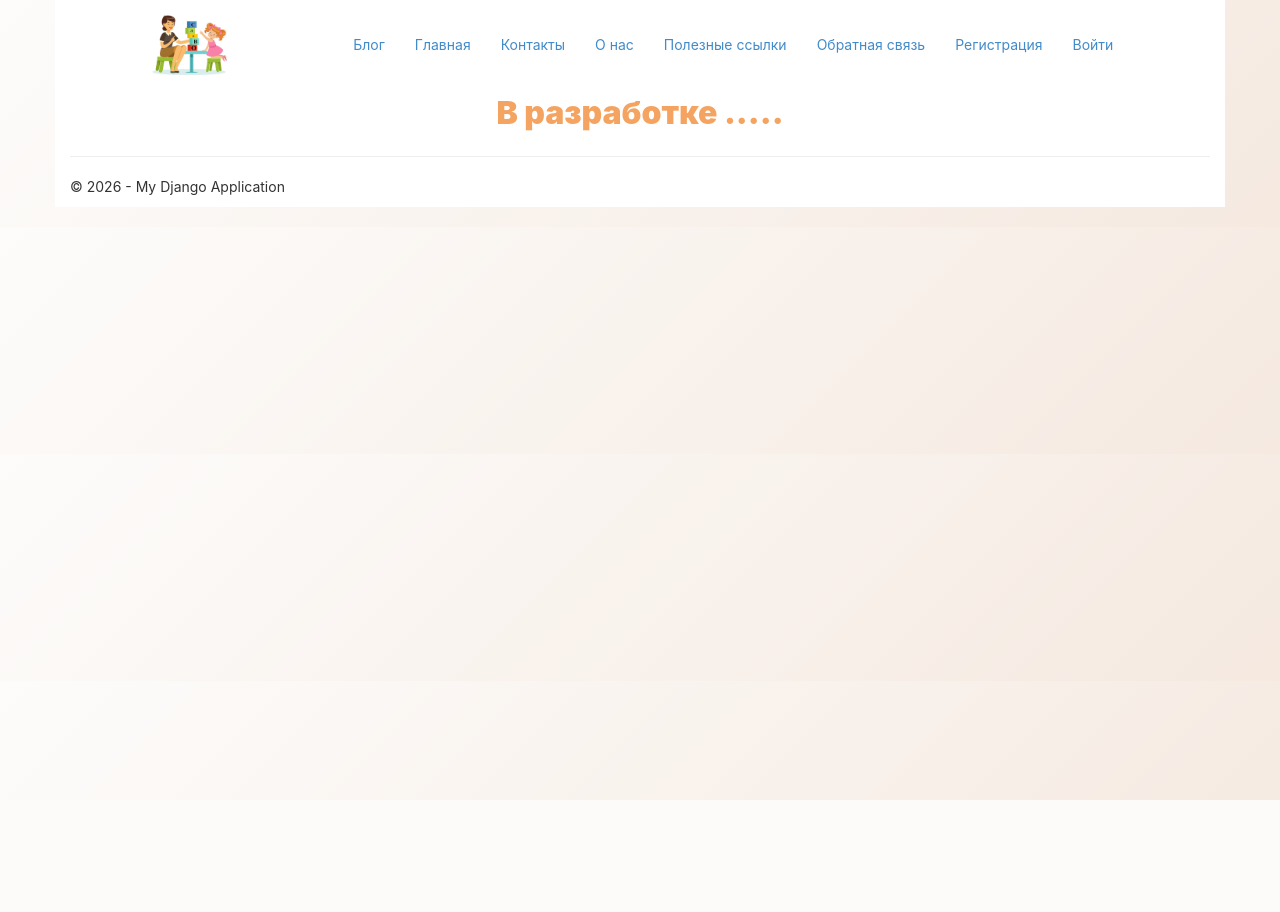
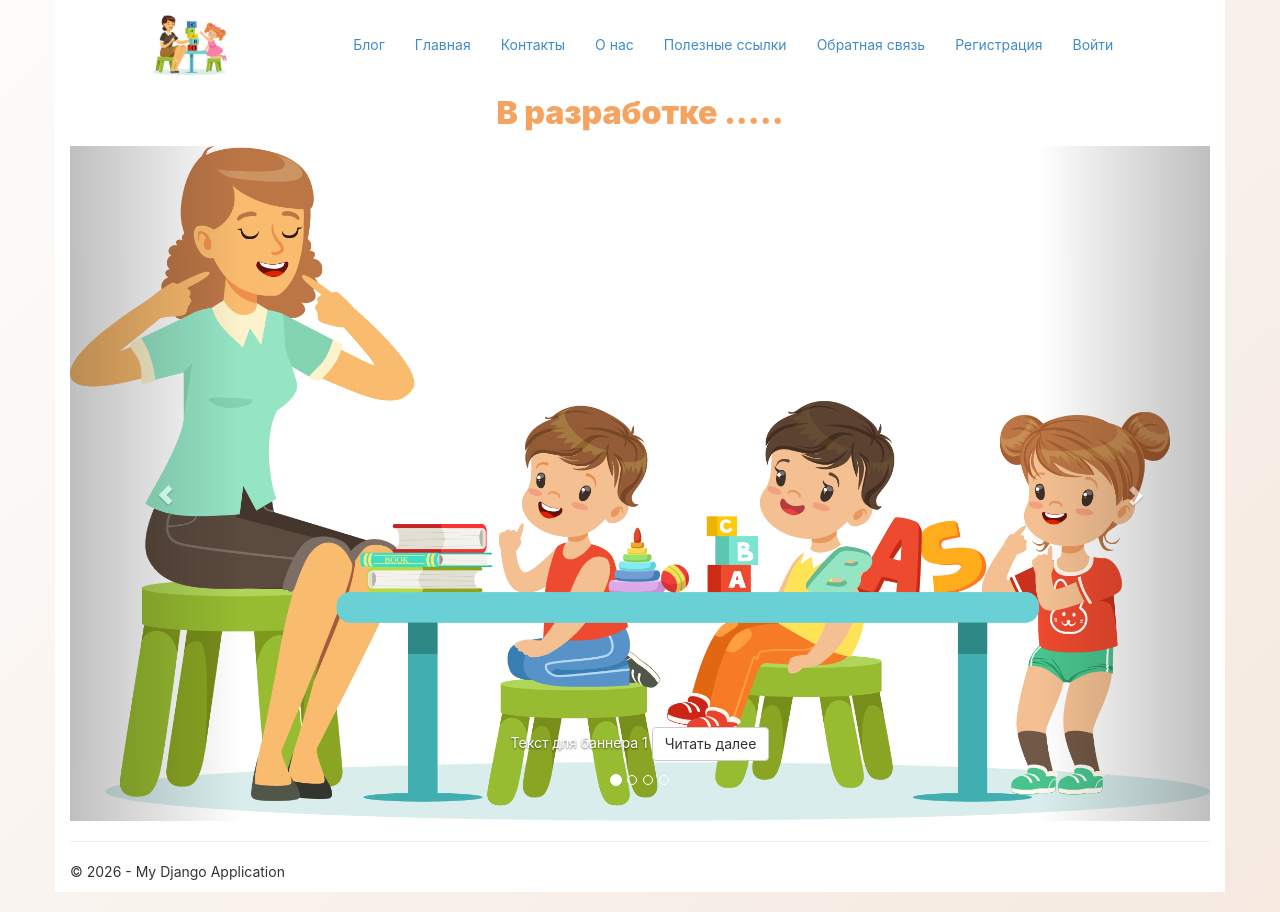
Before and after one commit to Lenchis21/DjangoSite, a Django app: page / in a window 1280 px wide. Before the commit the page ends 800 px from the top, so only its background shows below. Run offline with Django 3.2, Linux system fonts and the light colour scheme; some libraries are stand-ins or nearby versions.

Commit message:
Добавил слайдер

```diff
--- a/DjangoSite/app/templates/app/blogpost.html
+++ b/DjangoSite/app/templates/app/blogpost.html
@@ -27,9 +27,9 @@
 
  {% for comment in comments %}
     <hr />
-    <h7>{{comment.date}}</h7>
-    <h5>{{comment.author}}</h5>
-    <p>{{comment.text|linebreaks}}</p>
+    <h7>{{comment.create_at}}</h7>
+    <h5 class="description">{{comment.author}}</h5>
+    <p class="description">{{comment.text|linebreaks}}</p>
 {% endfor %}
 
 
--- a/DjangoSite/app/templates/app/index.html
+++ b/DjangoSite/app/templates/app/index.html
@@ -1,8 +1,113 @@
 {% extends "app/layout.html" %}
+{% load static %}
 
 {% block content %}
 <body>
-        <div class= "title">В разработке .....</div>
+    <div class="title">В разработке .....</div>
+    <div id="myCarousel" class="carousel slide" data-ride="carousel" data-interval="2000">
+
+        <ol class="carousel-indicators">
+
+            <li data-target="#myCarousel" data-slide-to="0" class="active"></li>
+
+            <li data-target="#myCarousel" data-slide-to="1"></li>
+
+            <li data-target="#myCarousel" data-slide-to="2"></li>
+
+            <li data-target="#myCarousel" data-slide-to="3"></li>
+
+        </ol>
+
+        <div class="carousel-inner" role="listbox">
+
+            <div class="item active">
+
+                <img src="{% static 'app/content/4.png'%} " alt="Первый слайд" class="img-responsive" />
+
+                <div class="carousel-caption" role="option">
+
+                    <p>
+
+                        Текст для баннера 1
+
+                        <a class="btn btn-default" href="https://go.microsoft.com/fwlink/?LinkID=525028&clcid=0x409">
+
+                            Читать далее
+
+                        </a>
+
+                    </p>
+
+                </div>
+
+            </div>
+
+            <div class="item">
+
+                <img src="{% static 'app/content/1.jpeg'%}" alt="Второй слайд" class="img-responsive" />
+
+                <div class="carousel-caption" role="option">
+
+                    <p>
+
+                        Текст для баннера 2
+
+                        <a class="btn btn-default" href="https://go.microsoft.com/fwlink/?LinkID=525030&clcid=0x409">
+
+                            Читать далее
+
+                        </a>
+
+                    </p>
+
+                </div>
+
+            </div>
+
+            <div class="item">
+
+                <img src=" {% static 'app/content/2.jpg'%} " alt="Третий слайд" class="img-responsive" />
+
+                <div class="carousel-caption" role="option">
+
+                    <p>
+
+                        Текст для баннера 3
+
+                        <a class="btn btn-default" href="https://go.microsoft.com/fwlink/?LinkID=525029&clcid=0x409">
+
+                            <img src=" {% static 'app/content/w.jpeg'%} " alt="Третий слайд" class="img-responsive" />
+
+                            <div class="carousel-caption" role="option"></div>
+
+                        </a>
+
+                    </p>
+
+                </div>
+
+            </div>
+
+        </div>
+
+        <a class="left carousel-control" href="#myCarousel" role="button" data-slide="prev">
+
+            <span class="glyphicon glyphicon-chevron-left" aria-hidden="true"></span>
+
+            <span class="sr-only">Previous</span>
+
+        </a>
+
+        <a class="right carousel-control" href="#myCarousel" role="button" data-slide="next">
+
+            <span class="glyphicon glyphicon-chevron-right" aria-hidden="true"></span>
+
+            <span class="sr-only">Next</span>
+
+        </a>
+
+    </div>
+
 </body>
 
 
```
Also changed, not shown: DjangoSite/app/static/app/content/1.jpeg (added), DjangoSite/app/static/app/content/2.jpg (added), DjangoSite/app/static/app/content/3.jpeg (added), DjangoSite/app/static/app/content/4.png (added), 1 other file.
